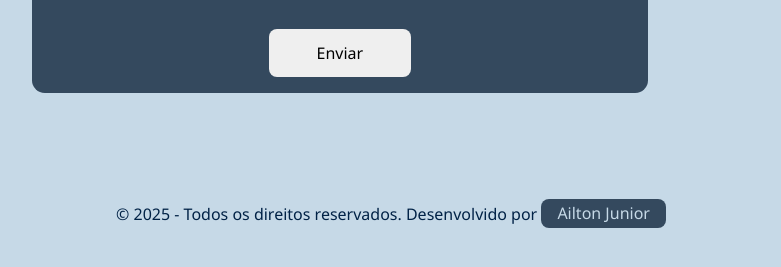
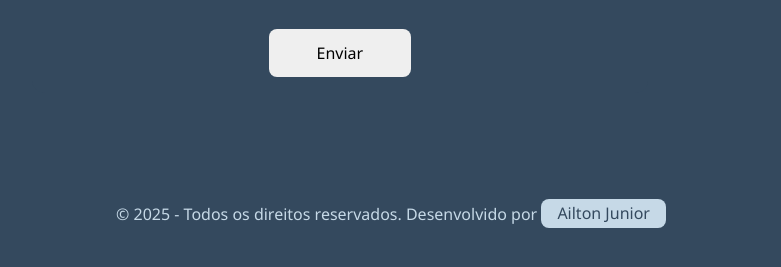
Before and after one commit to ailtonjunior11/new-world-tech, a plain HTML site: page index.html in a window 1280 px wide. Shown: the part 3056-3323 px from the top of the page, without its empty margins (289-1070 px from the left). Drawn offline with nearby package versions, Linux system fonts and the light colour scheme.

Commit message:
Alteração nos scripts, correção de função duplicada e alteração nos styles global.css

```diff
--- a/css/global.css
+++ b/css/global.css
@@ -19,7 +19,7 @@
 
 body {
   min-height: 100dvh;
-  background-color: var(--text-color);
+  background-color: var(--background-color);
   transition: background-color 0.5s ease;
 }
 
@@ -31,15 +31,15 @@ section {
   min-height: 100dvh;
   margin-left: 5rem;
   padding: 2.5rem;
-  color: var(--text-secondary-color);
-  background-color: var(--text-color);
+  color: var(--text-color);
+  background-color: var(--background-color);
   transition: all 0.5s ease;
 }
 
 .main-content.active {
   margin-left: 14.375rem;
-  background-color: var(--background-color);
-  color: var(--text-color);
+  background-color: var(--text-color);
+  color: var(--background-color);
 }
 
 .background {
@@ -83,8 +83,8 @@ footer a {
 footer a mark {
   padding: 0.2rem 1rem;
   border-radius: 0.5rem;
-  background-color: var(--background-color);
-  color: var(--text-color);
+  background-color: var(--text-color);
+  color: var(--background-color);
 }
 
 /* Responsividade */
@@ -92,7 +92,7 @@ footer a mark {
 /* Telas menores celulares */
 @media (min-width: 320px) {
   .main-content {
-    margin-left: 1rem;
+    margin-left: 0rem;
     padding: 5rem 1rem 0;
   }
 
--- a/scripts.js
+++ b/scripts.js
@@ -34,9 +34,7 @@ background.addEventListener("click", () => {
   background.classList.remove("active");
 
   document.body.style.backgroundColor = "#c6d9e7";
-}); // Aqui se adiciona o evento de clique no background, que remove a classe "active" do menu lateral, do conteúdo principal e do botão do menu, e também muda a cor de fundo do body.
 
-background.addEventListener("click", () => {
   if (menuButtonOpen.style.delay === "inline") {
     menuButtonOpen.style.display = "none";
     menuButtonClose.style.display = "inline";
@@ -44,7 +42,7 @@ background.addEventListener("click", () => {
     menuButtonOpen.style.display = "inline";
     menuButtonClose.style.display = "none";
   } // Nesse evento, quando o usuário clicar na área de fundo, o menu lateral, o conteúdo principal e o botão do menu são fechados.
-});
+}); // Aqui se adiciona o evento de clique no background, que remove a classe "active" do menu lateral, do conteúdo principal e do botão do menu, e também muda a cor de fundo do body.
 
 // Swiper sendo inicializado
 const swiper = new Swiper(".swiper", {
```
